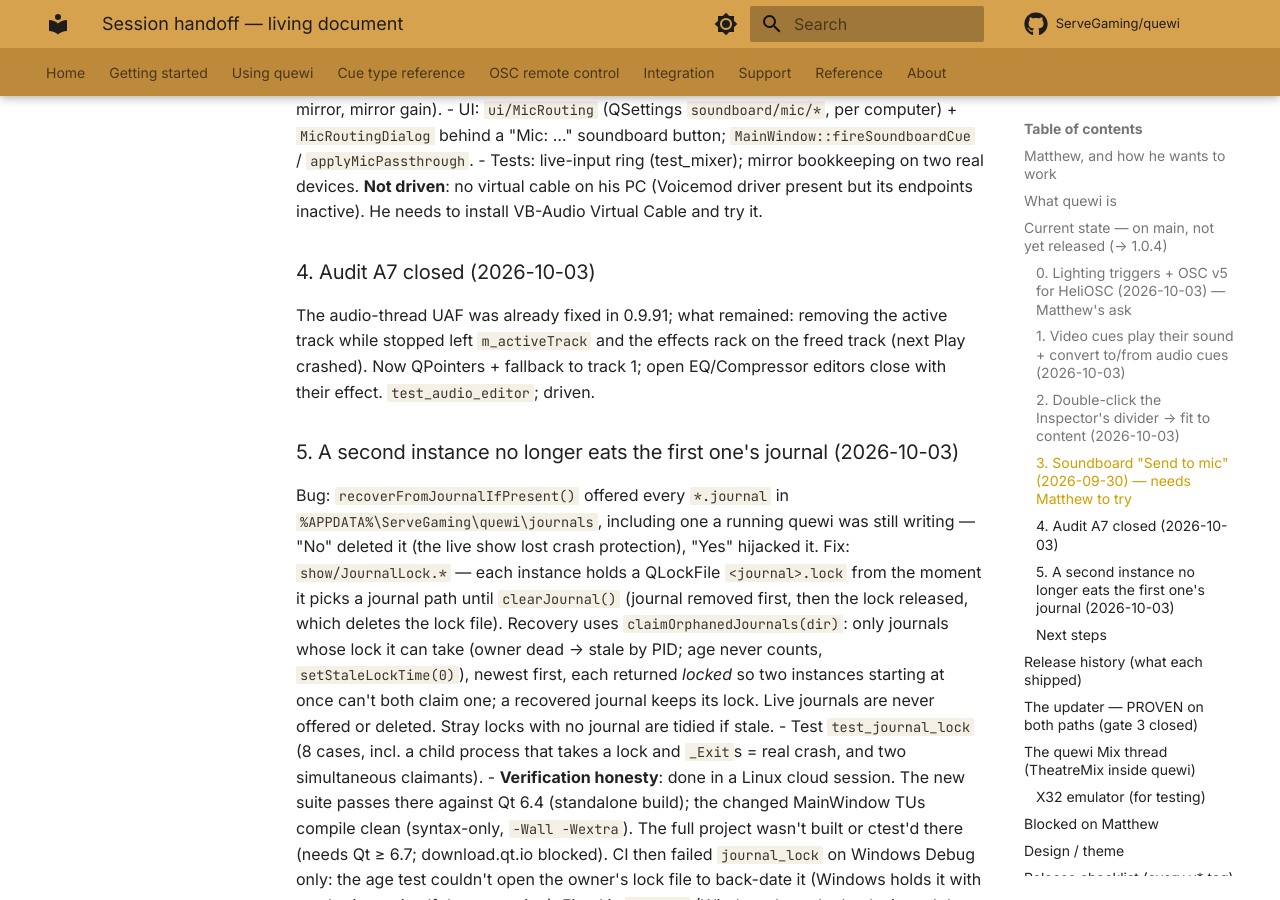
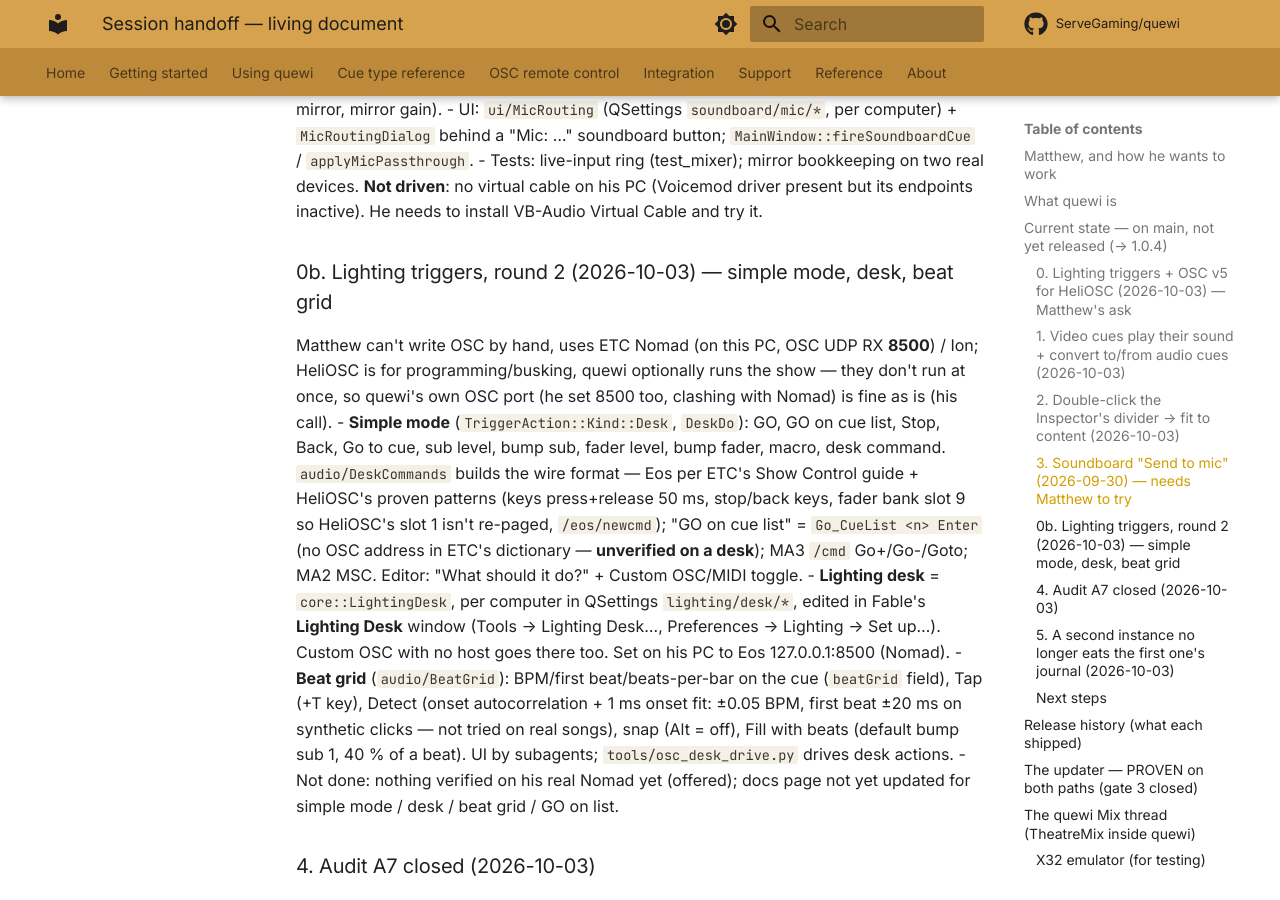
Before and after one commit to ServeGaming/quewi, an MkDocs documentation site: the page built from docs/dev/session-handoff.md, in a window 1280 px wide and 900 px high, scrolled down 3746 px. Built offline with MkDocs 1.6.1 and Material for MkDocs 9.7.7, drawn with Linux system fonts in a browser that asks for light colours; comment, search, counter and statistics services are not loaded.

Commit message:
docs(handoff): lighting triggers round 2 - simple mode, desk, beat grid, GO on list
Co-Authored-By: Claude Opus 5.5 <noreply@anthropic.com>

```diff
--- a/docs/dev/session-handoff.md
+++ b/docs/dev/session-handoff.md
@@ -162,6 +162,31 @@ Voicemod-style: pads play into a virtual cable apps use as a microphone.
 - Tests: live-input ring (test_mixer); mirror bookkeeping on two real devices.
   **Not driven**: no virtual cable on his PC (Voicemod driver present but its
   endpoints inactive). He needs to install VB-Audio Virtual Cable and try it.
+
+### 0b. Lighting triggers, round 2 (2026-10-03) — simple mode, desk, beat grid
+Matthew can't write OSC by hand, uses ETC Nomad (on this PC, OSC UDP RX
+**8500**) / Ion; HeliOSC is for programming/busking, quewi optionally runs the
+show — they don't run at once, so quewi's own OSC port (he set 8500 too,
+clashing with Nomad) is fine as is (his call).
+- **Simple mode** (`TriggerAction::Kind::Desk`, `DeskDo`): GO, GO on cue list,
+  Stop, Back, Go to cue, sub level, bump sub, fader level, bump fader, macro,
+  desk command. `audio/DeskCommands` builds the wire format — Eos per ETC's
+  Show Control guide + HeliOSC's proven patterns (keys press+release 50 ms,
+  stop/back keys, fader bank slot 9 so HeliOSC's slot 1 isn't re-paged,
+  `/eos/newcmd`); "GO on cue list" = `Go_CueList <n> Enter` (no OSC address
+  in ETC's dictionary — **unverified on a desk**); MA3 `/cmd` Go+/Go-/Goto;
+  MA2 MSC. Editor: "What should it do?" + Custom OSC/MIDI toggle.
+- **Lighting desk** = `core::LightingDesk`, per computer in QSettings
+  `lighting/desk/*`, edited in Fable's **Lighting Desk** window (Tools →
+  Lighting Desk…, Preferences → Lighting → Set up…). Custom OSC with no host
+  goes there too. Set on his PC to Eos 127.0.0.1:8500 (Nomad).
+- **Beat grid** (`audio/BeatGrid`): BPM/first beat/beats-per-bar on the cue
+  (`beatGrid` field), Tap (+T key), Detect (onset autocorrelation + 1 ms
+  onset fit: ±0.05 BPM, first beat ±20 ms on synthetic clicks — not tried on
+  real songs), snap (Alt = off), Fill with beats (default bump sub 1, 40 % of
+  a beat). UI by subagents; `tools/osc_desk_drive.py` drives desk actions.
+- Not done: nothing verified on his real Nomad yet (offered); docs page not
+  yet updated for simple mode / desk / beat grid / GO on list.
 
 ### 4. Audit A7 closed (2026-10-03)
 The audio-thread UAF was already fixed in 0.9.91; what remained: removing the
```
